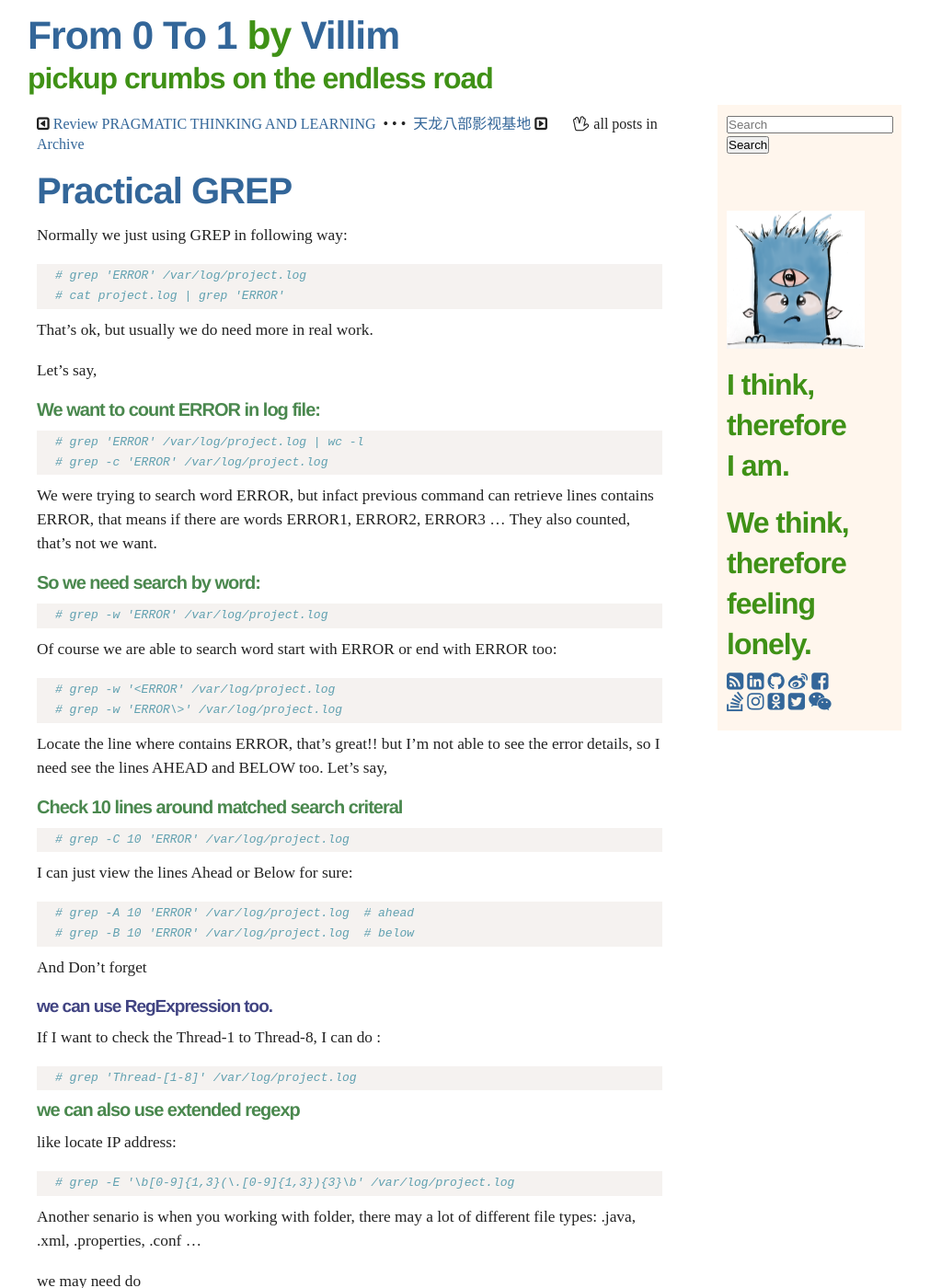
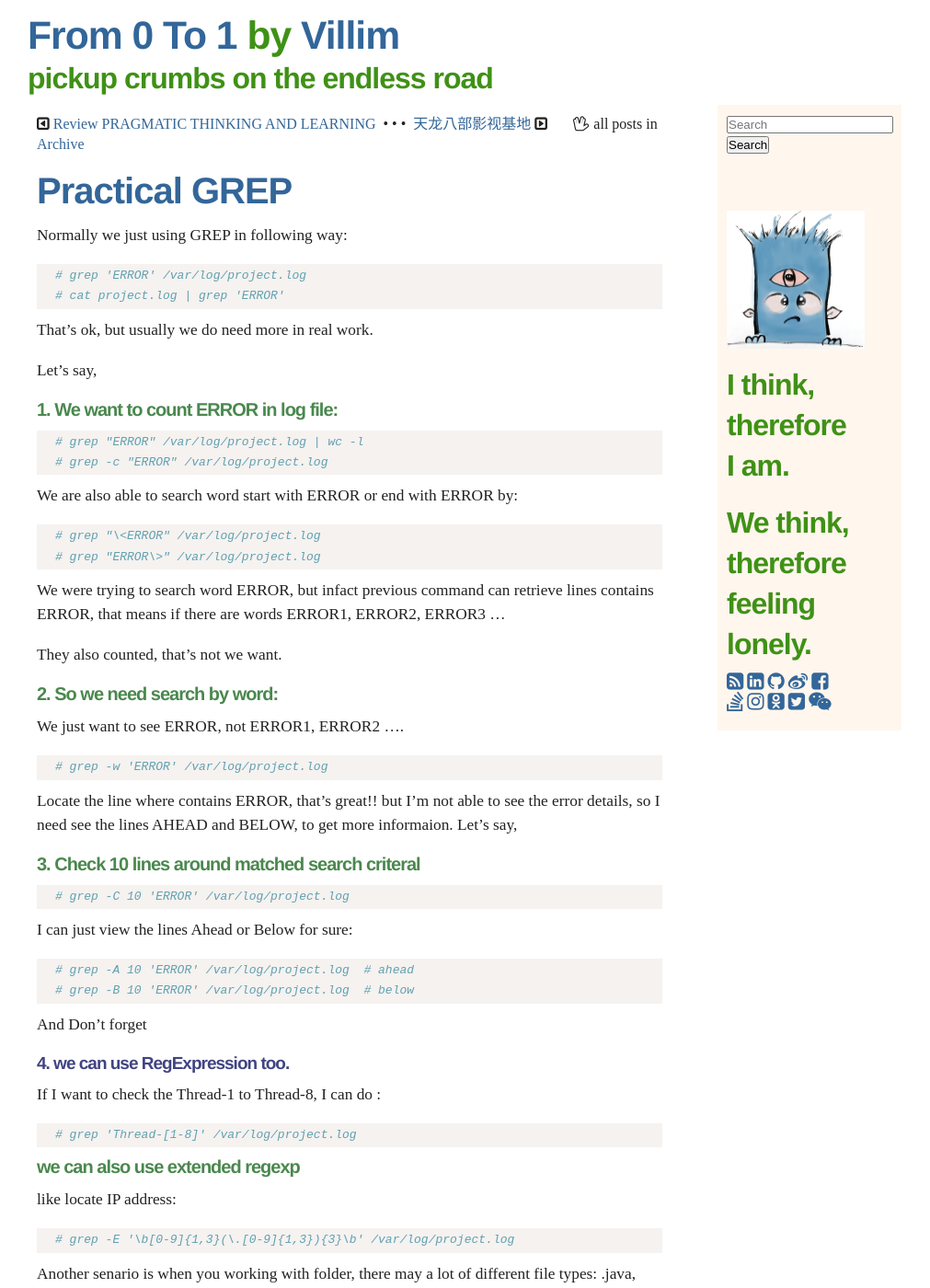
Before and after one commit to villim/villim.github.io, a Jekyll site: the page built from _posts/2015-09-08-practical-grep.md, in a window 1280 px wide and 1400 px high. Shown: the whole window at 92% size, without its empty margins (135-1146 px from the left). Built offline with Jekyll 4.4.1, drawn with Linux system fonts in a browser that asks for light colours; some of the changed text lies outside the part shown.

Commit message:
Update Practical GREP

````diff
--- a/_posts/2015-09-08-practical-grep.md
+++ b/_posts/2015-09-08-practical-grep.md
@@ -13,29 +13,35 @@ That's ok, but usually we do need more in real work.
 
 Let's say,
 
-### We want to count ERROR in log file:
+### 1. We want to count ERROR in log file:
 
 ```bash
-# grep 'ERROR' /var/log/project.log | wc -l
-# grep -c 'ERROR' /var/log/project.log
+# grep "ERROR" /var/log/project.log | wc -l
+# grep -c "ERROR" /var/log/project.log
 ```
-We were trying to search word ERROR, but infact previous command can retrieve lines contains  ERROR, that means if there are words ERROR1, ERROR2, ERROR3 ... They also counted, that's not we want.
 
-### So we need search by word:
+We are also able to search word start with ERROR or end with ERROR by:
+
+```bash
+# grep "\<ERROR" /var/log/project.log
+# grep "ERROR\>" /var/log/project.log
+```
+
+We were trying to search word ERROR, but infact previous command can retrieve lines contains  ERROR, that means if there are words ERROR1, ERROR2, ERROR3 ...
+
+They also counted, that's not we want.
+
+### 2. So we need search by word:
+
+We just want to see ERROR, not ERROR1, ERROR2 ....
 
 ```bash
 # grep -w 'ERROR' /var/log/project.log
 ```
-Of course we are able to search word start with ERROR or end with ERROR too:
 
-```bash
-# grep -w '<ERROR' /var/log/project.log
-# grep -w 'ERROR\>' /var/log/project.log
-```
+Locate the line where contains ERROR, that's great!! but I'm not able to see the error details, so I need see the lines AHEAD and BELOW, to get more informaion. Let's say,
 
-Locate the line where contains ERROR, that's great!! but I'm not able to see the error details, so I need see the lines AHEAD and BELOW too. Let's say,
-
-### Check 10 lines around matched search criteral
+### 3. Check 10 lines around matched search criteral
 
 ```bash
 # grep -C 10 'ERROR' /var/log/project.log
@@ -49,7 +55,7 @@ I can just view the lines Ahead or Below for sure:
 
 And Don't forget
 
-#### we can use RegExpression too.
+#### 4. we can use RegExpression too.
 
 If I want to check the Thread-1 to Thread-8, I can do :
 
@@ -67,15 +73,40 @@ like locate IP address:
 Another senario is when you working with folder, there may a lot of different file types: .java, .xml, .properties, .conf ...
 
 we may need do
-### Regression Grep
+### 5. Regression Grep
 ```bash
 #  grep -rl 'SOMETHING' .
 ```
 
 But my maven project, I just need find things in pom.xml. The quickest way is to
 
-### Integrate with FIND
+### 6. Integrate with FIND will be much more effecient
 
 ```bash
 #  find ~/project-dir -name pom.xml -exec grep 'SOMETHING' {} +
 ```
+### 7. Invert Match
+
+Invert Match is also quite helpful, for example, we don't want to see comment in Java file
+
+```bash
+#  with lowcase -v
+#  grep -v "#" ~/some.project/src/main/java/Test.java
+```
+
+### 8. Multiple Patterns
+
+We may want to search multiple patterns at one time, **-E** will work, and aslo we can use **egrep** :
+
+```bash
+# grep -E "foo|bar" *.txt
+# egrep "foo|bar" *.txt
+```
+
+### 9. Search in Compressed Files
+
+Usually our log files are backup to compressed gzip files, **zgrep** will help us:
+
+```bash
+# zgrep -i error /var/log/syslog.2.gz
+```
````
